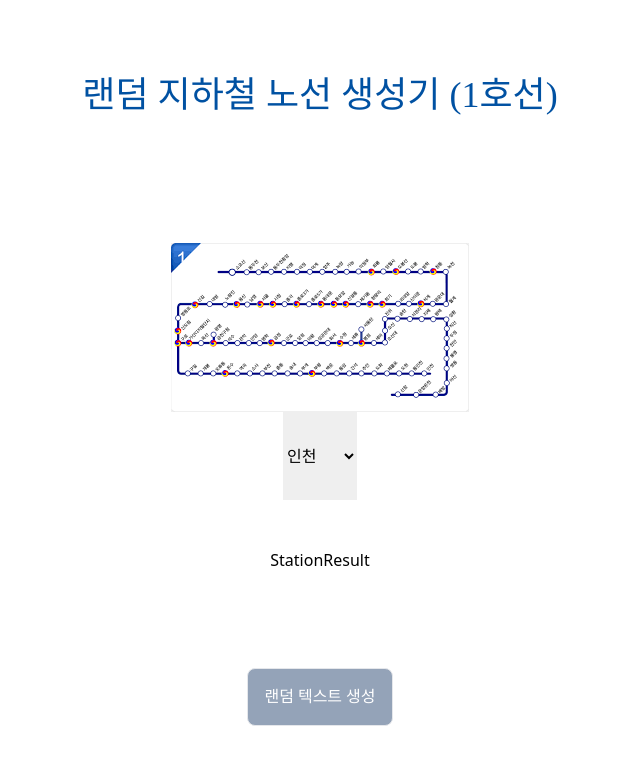
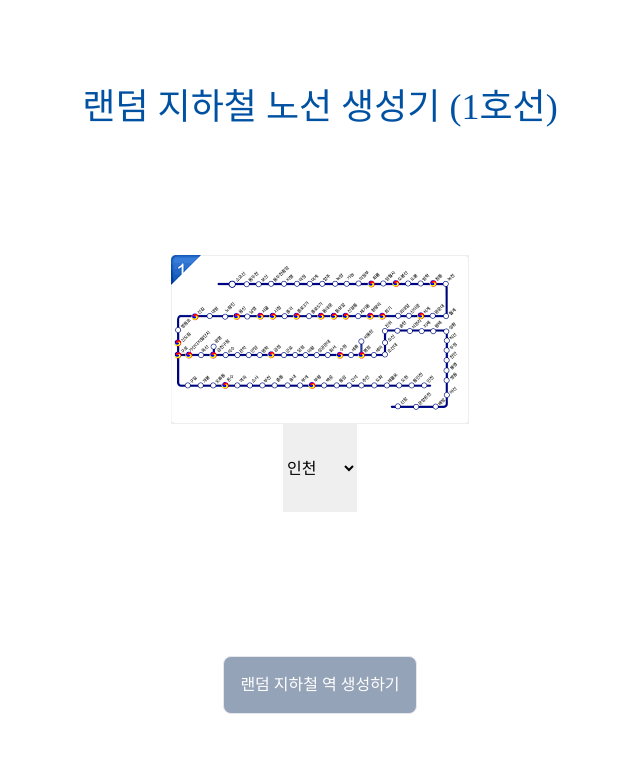
Before and after one commit to suwan98/random-station, a React (Vite) app: page / in a window 1280 px wide. Shown: the top 764 px of the page, without its empty margins (320-960 px from the left). Built offline with nearby package versions, Linux system fonts and the light colour scheme; a web font is replaced by a local one.

Commit message:
✨ feat : 버튼 클릭 시 랜덤한 지하철 역 생성

```diff
--- a/src/api/stationData.ts
+++ b/src/api/stationData.ts
@@ -1,4 +1,6 @@
-export const line1Stations: string[] = [
+import {TlineStation} from "../interface/TlineStation";
+
+export const line1Stations: TlineStation = [
   "인천",
   "동인천",
   "도원",
--- a/src/components/Station.tsx
+++ b/src/components/Station.tsx
@@ -1,9 +1,18 @@
+import {useState} from "react";
 import Button from "../common/Button";
 import line from "./../assets/img/stationImage.png";
 import StationResult from "./StationResult";
 import StationTitle from "./StationTitle";
+import getRandomIndex from "./../utils/getRandomIndex";
 
 function Station({stationData}) {
+  const [randomStation, setRandomStation] = useState(null);
+
+  const handleClickRandomStation = () => {
+    const randomIndex = getRandomIndex(stationData);
+    setRandomStation(stationData[randomIndex]);
+  };
+
   return (
     <>
       <StationTitle />
@@ -15,8 +24,11 @@ function Station({stationData}) {
           </option>
         ))}
       </select>
-      <StationResult />
-      <Button text="랜덤 텍스트 생성" />
+      <StationResult station={randomStation} />
+      <Button
+        text="랜덤 지하철 역 생성하기"
+        onClick={handleClickRandomStation}
+      />
     </>
   );
 }
--- a/src/components/StationResult.tsx
+++ b/src/components/StationResult.tsx
@@ -1,7 +1,7 @@
-function StationResult() {
+function StationResult({station}) {
   return (
     <>
-      <div className="p-12">StationResult</div>
+      <div className="p-12">{station}</div>
     </>
   );
 }
--- /dev/null
+++ b/src/interface/TlineStation.ts
@@ -0,0 +1 @@
+export type TlineStation = string[];
--- /dev/null
+++ b/src/utils/getRandomIndex.js
@@ -0,0 +1,6 @@
+const getRandomIndex = (array) => {
+  const randomIndex = Math.floor(Math.random() * array.length);
+  return randomIndex;
+};
+
+export default getRandomIndex;
```
